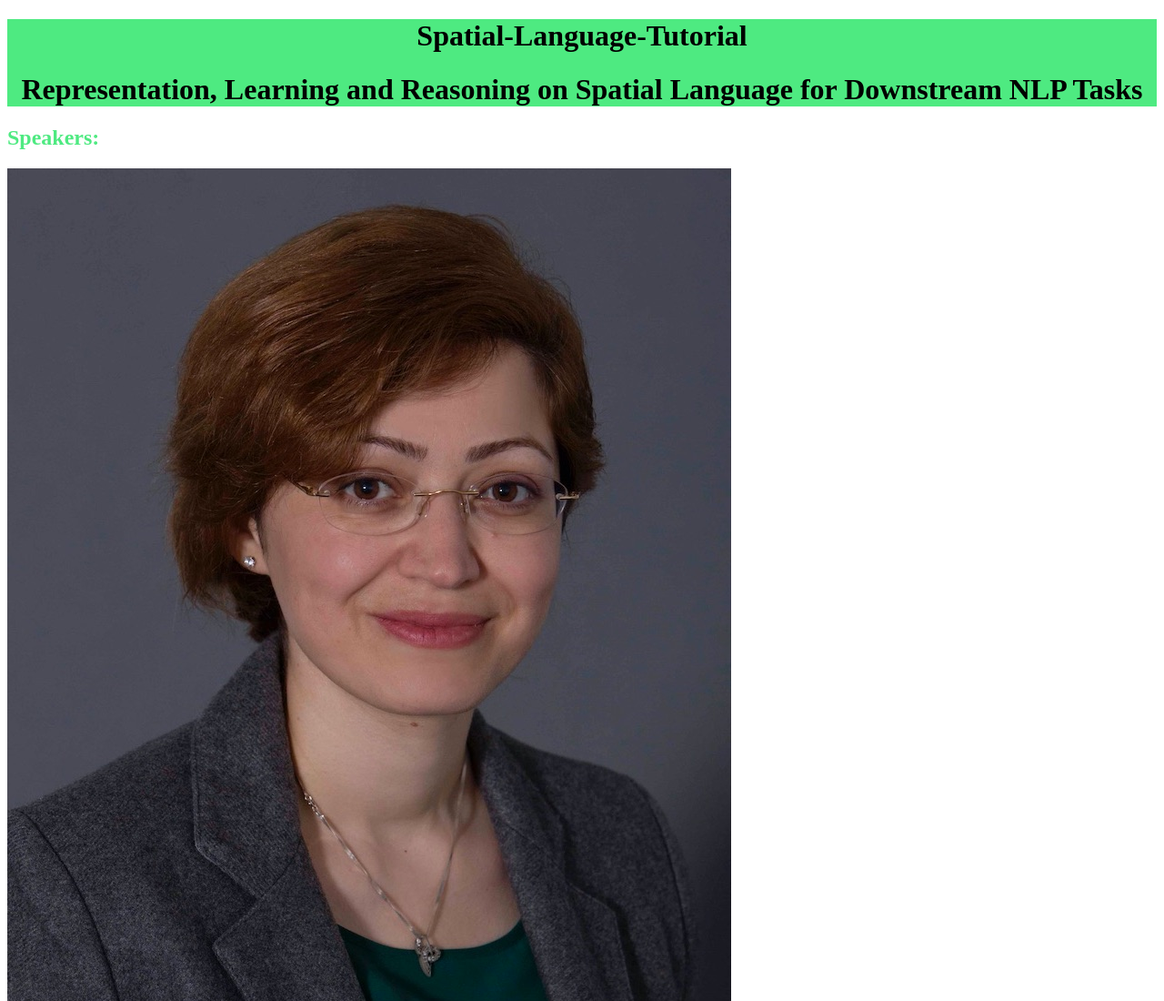
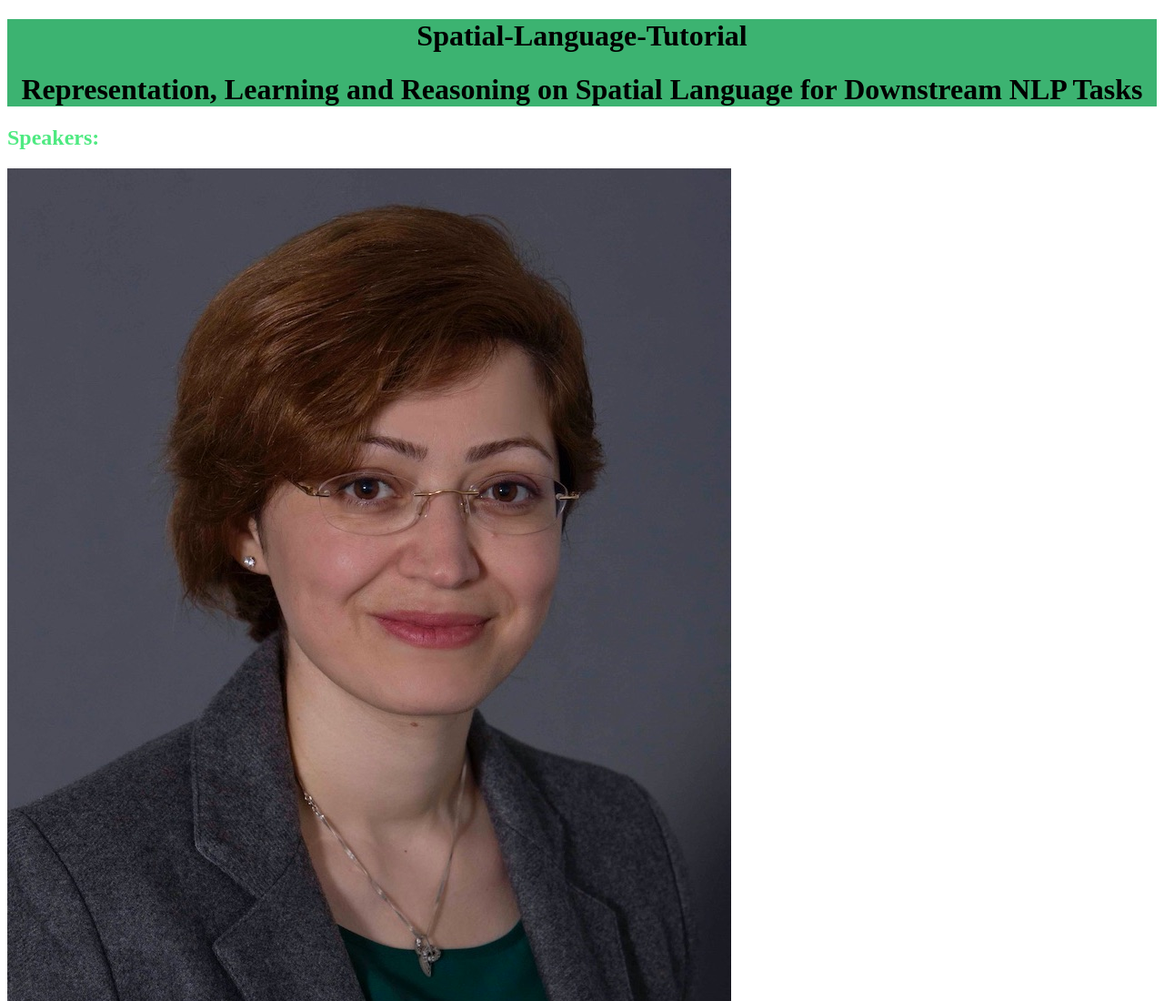
Before and after one commit to Spatial-Language-Tutorial/Spatial-Language-Tutorial.github.io, a plain HTML site: page index.html in a window 1280 px wide. Shown: the top 1100 px of the page at 91% size. Drawn offline with Linux system fonts and the light colour scheme; files whose address does not match are found by name.

Commit message:
Update index.html

```diff
--- a/index.html
+++ b/index.html
@@ -8,7 +8,7 @@ h1{
   text-align: center;
 }
 .title{
-  background-color:#4EEA81;
+  background-color:#3CB371;
 }
 </style>
 <body>
```
